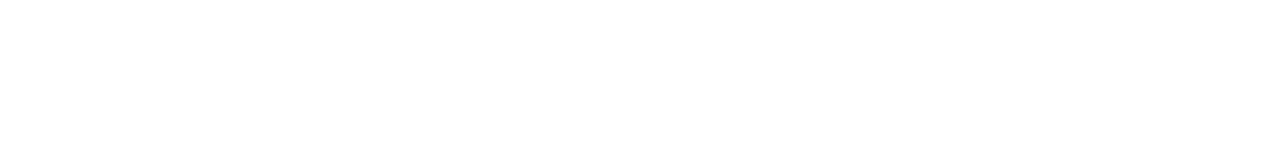
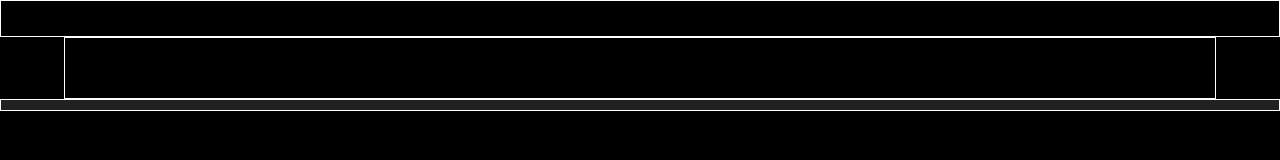
Before and after one commit to marius-leica/html-css-zoom, a plain HTML site: page index.html in a window 1280 px wide. Drawn offline with Linux system fonts and the light colour scheme.

Commit message:
Creato macroaree

```diff
--- a/css/styles.css
+++ b/css/styles.css
@@ -0,0 +1,37 @@
+* {
+  margin: 0;
+  padding: 0;
+  box-sizing: border-box;
+}
+
+body {
+  font-size: 16px;
+  font-family: "Roboto", sans-serif;
+  background-color: black;
+}
+
+.header {
+  display: flex;
+  justify-content: flex-end;
+  align-items: start;
+  padding: 5px;
+  padding-bottom: 30px;
+  border: 1px solid white;
+}
+.container {
+  width: 90vw;
+
+  min-width: 300px;
+  margin: 0 auto;
+  padding: 30px 10px;
+  border: 1px solid white;
+}
+
+.footer {
+  display: flex;
+  justify-content: space-between;
+  align-items: center;
+  padding: 5px;
+  background: rgb(33, 33, 33);
+  border: 1px solid white;
+}
--- a/index.html
+++ b/index.html
@@ -6,10 +6,19 @@
     <meta http-equiv="X-UA-Compatible" content="IE=edge">
     <meta name="viewport" content="width=device-width, initial-scale=1.0">
     <title>Zoom</title>
+    <link rel="preconnect" href="https://fonts.googleapis.com">
+    <link rel="preconnect" href="https://fonts.gstatic.com" crossorigin>
+    <link href="https://fonts.googleapis.com/css2?family=Roboto&display=swap" rel="stylesheet">
     <link rel="stylesheet" href="css/styles.css">
 </head>
 
 <body>
+    <!-- Qui andranno speaker view e full screen btn -->
+    <div class="header"></div>
+    <!-- Qui andranno i partecipanti -->
+    <div class="container"></div>
+    <!-- Qui andranno i btn di zoom -->
+    <div class="footer"></div>
 
 </body>
 
```
